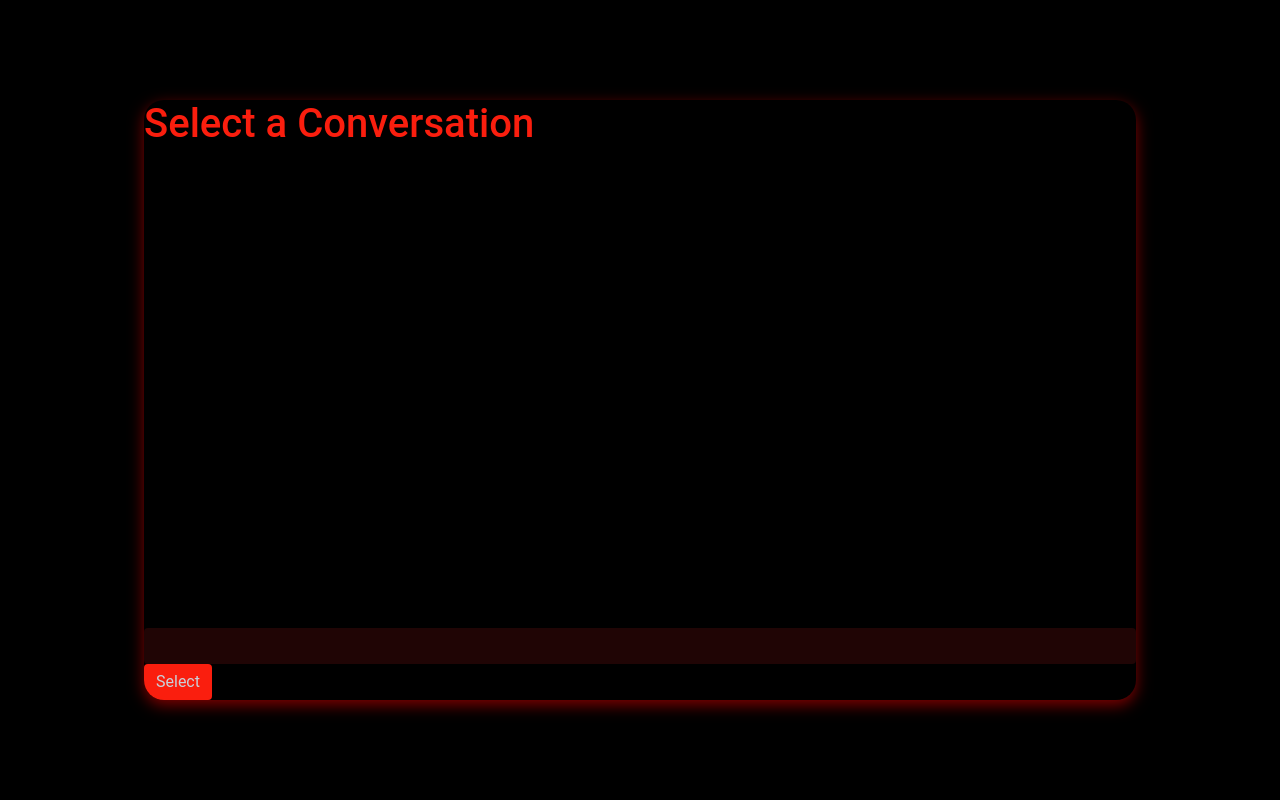
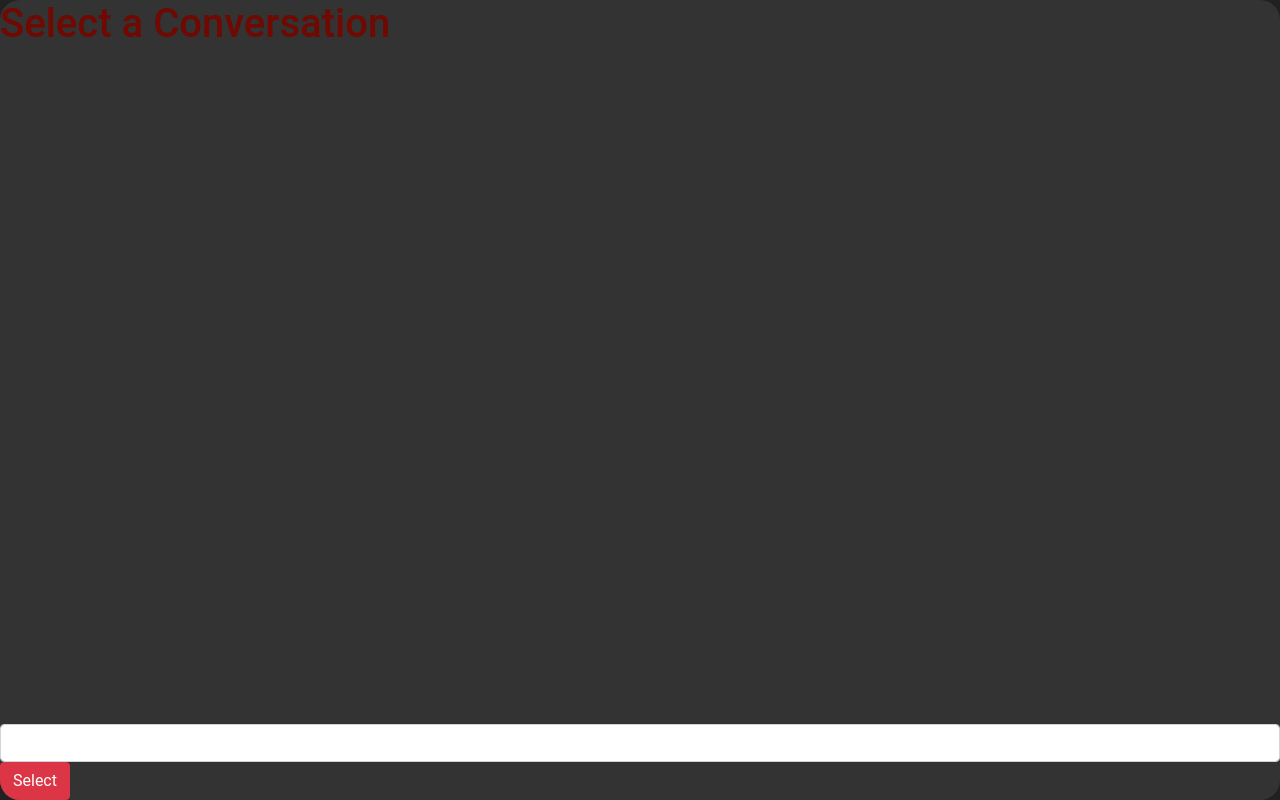
Before and after one commit to LaurenceGuws/Chat_Bots, a Flask app: page /conversations in a window 1280 px wide. Run offline with Flask 3, Linux system fonts and the light colour scheme; lists and menus that the app fills with data are empty; some libraries are stand-ins or nearby versions.

```diff
--- a/app.py
+++ b/app.py
@@ -87,13 +87,13 @@ def index():
                 db.session.commit()
                 session['messages'] = messages
 
-        return render_template('index.html')
+        return render_template('index.html', model_name=session['model_name'])
     else:
         if session.get('messages') is None:
             session['messages'] = []
             session['model_names'] = ['gpt_35_turbo','bard']
             session['model_name'] = 'bard'
-        return render_template('index.html')
+        return render_template('index.html', model_name=session['model_name'])
 
 @app.route('/conversations')
 def conversations():
--- a/templates/conversations.html
+++ b/templates/conversations.html
@@ -8,8 +8,8 @@
             font-family: 'Roboto', sans-serif;
             margin: 0;
             padding: 0;
-          background: #000000; /* Deep Black Background */
-          color: #fa1e0e; /* Bright Red Color */
+            background: #212121; /* Deep Black Background */
+            color: #6f0901; /* Bright Red Color */
         }
 
         #chat-app {
@@ -20,12 +20,12 @@
         }
 
         #chat-container {
-          position: relative;
-          width: 80%;
-          height: 600px;
+            position: absolute;
+            width: 100%;
+            height: 100%;
             border-radius: 20px;
-          background: #000000; /* Deep Black Container */
-          box-shadow: 0 5px 15px rgba(255, 0, 0, 0.5); /* Reddish shadow */
+            background: #333333; /* Deep Black Container */
+            box-shadow: 0 5px 15px rgba(255, 0, 0, 0.0); /* Reddish shadow */
             overflow: hidden;
             display: flex;
             flex-direction: column;
@@ -125,30 +126,14 @@
         #nav-buttons a {
             padding: 10px 20px;
             text-decoration: none;
-          color: #c9d1d9;
-          background: #fa1e0e; /* Bright Red Links */
+            color: #b3b3b3;
+            background: #2c0606; /* Bright Red Links */
             border-radius: 20px;
             transition: background 0.3s ease;
         }
 
         #nav-buttons a:hover {
-          background: #fa1e0e;
-      }
-      .form-control {
-            background-color: #200505;
-            border: none;
-            color: #c9d1d9;
-        }
-
-        /* Styling for the Button */
-        .btn {
-            background-color: #fa1e0e;
-            border: none;
-            color: #c9d1d9;
-        }
-
-        .btn:hover {
-            background-color: #fa1e0e;
+            background: #6f0901;
         }
     </style>
 </head>
--- a/templates/index.html
+++ b/templates/index.html
@@ -136,6 +136,7 @@
             background: #6f0901;
         }
     </style>
+    <h1>Current Model: {{ model_name }}</h1>
 </head>
 <body>
     <div id="chat-app">
```
Also changed, not shown: other parts of templates/conversations.html (+14 -13 lines), templates/models.html (+24 -23 lines). Lines whose indentation alone changed are shown as unchanged.
